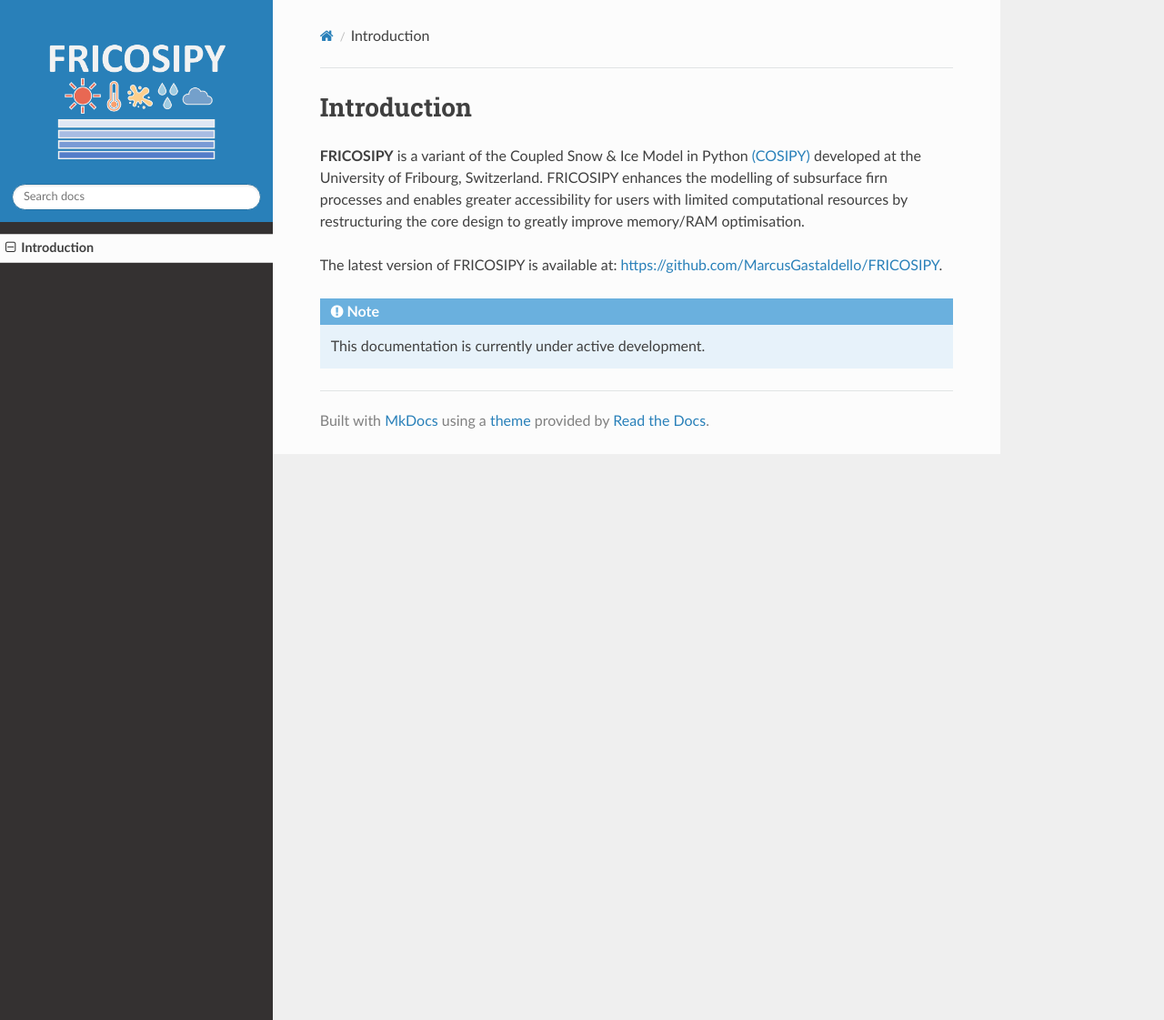
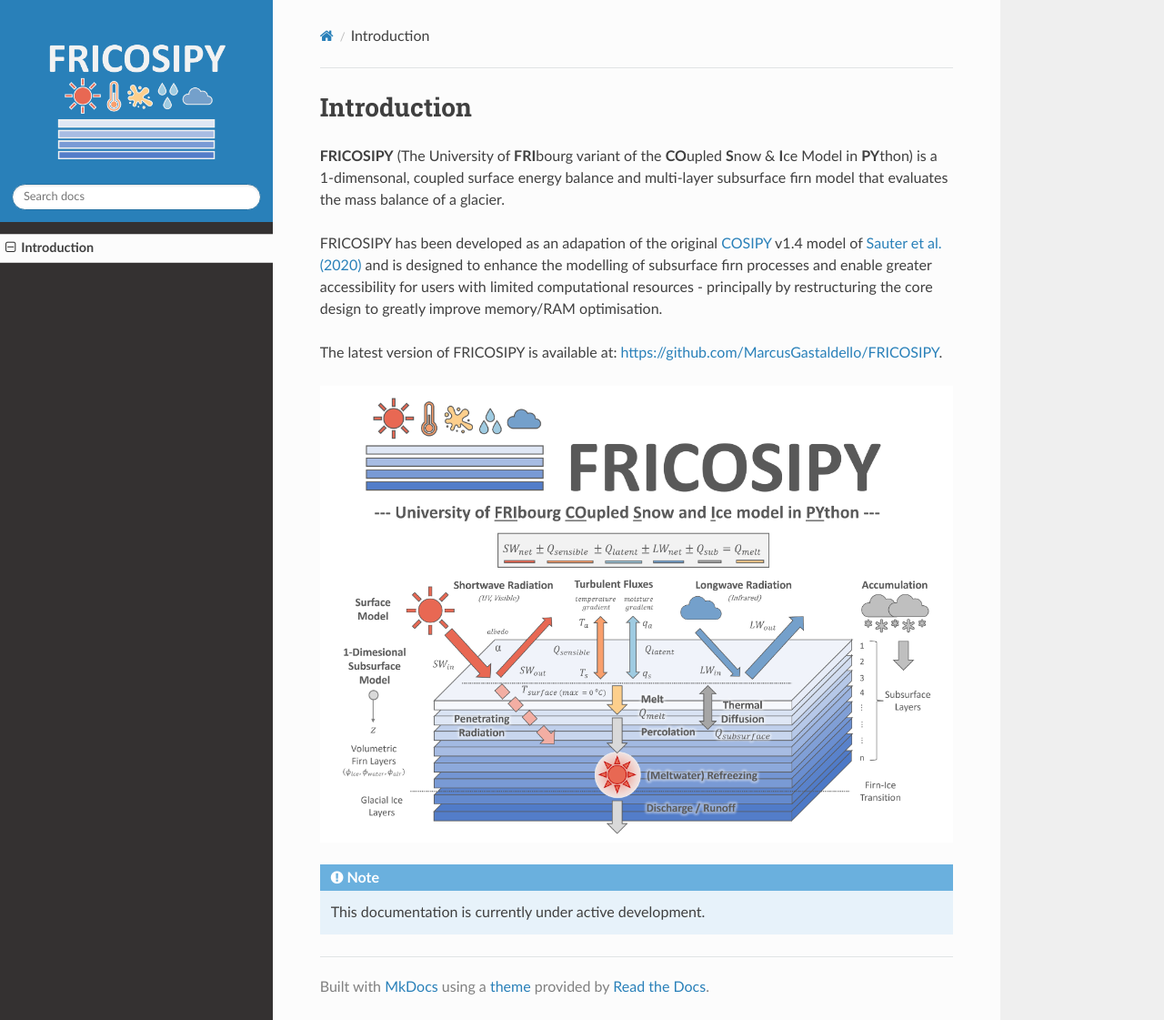
Before and after one commit to MarcusGastaldello/FRICOSIPY, an MkDocs documentation site: the page built from docs/index.md, in a window 1280 px wide and 1121 px high. Shown: the whole window at 91% size. Built offline with MkDocs 1.6.1, drawn with Linux system fonts in a browser that asks for light colours; nearby versions of some CDN libraries.

Commit message:
Revise introduction of FRICOSIPY documentation
Updated the introduction section to provide a clearer description of FRICOSIPY and its capabilities, including its development background and improvements over COSIPY.

```diff
--- a/docs/index.md
+++ b/docs/index.md
@@ -1,9 +1,14 @@
 
 # Introduction
 
-**FRICOSIPY** is a variant of the Coupled Snow & Ice Model in Python [(COSIPY)](https://github.com/cryotools/cosipy) developed at the University of Fribourg, Switzerland. FRICOSIPY enhances the modelling of subsurface firn processes and enables greater accessibility for users with limited computational resources by restructuring the core design to greatly improve memory/RAM optimisation.
+**FRICOSIPY** (The University of **FRI**bourg variant of the **CO**upled **S**now & **I**ce Model in **PY**thon) is a 1-dimensonal, coupled surface energy balance and
+multi-layer subsurface firn model that evaluates the mass balance of a glacier.
+
+FRICOSIPY has been developed as an adapation of the original [COSIPY](https://github.com/cryotools/cosipy) v1.4 model of [Sauter et al. (2020)](https://doi.org/10.5194/gmd-13-5645-2020) and is designed to enhance the modelling of subsurface firn processes and enable greater accessibility for users with limited computational resources - principally by restructuring the core design to greatly improve memory/RAM optimisation.
 
 The latest version of FRICOSIPY is available at: [https://github.com/MarcusGastaldello/FRICOSIPY](https://github.com/MarcusGastaldello/FRICOSIPY).
+
+![Alt text](images/FRICOSIPY_Figure_&_Logo.png)
 
 !!! note
 
```
